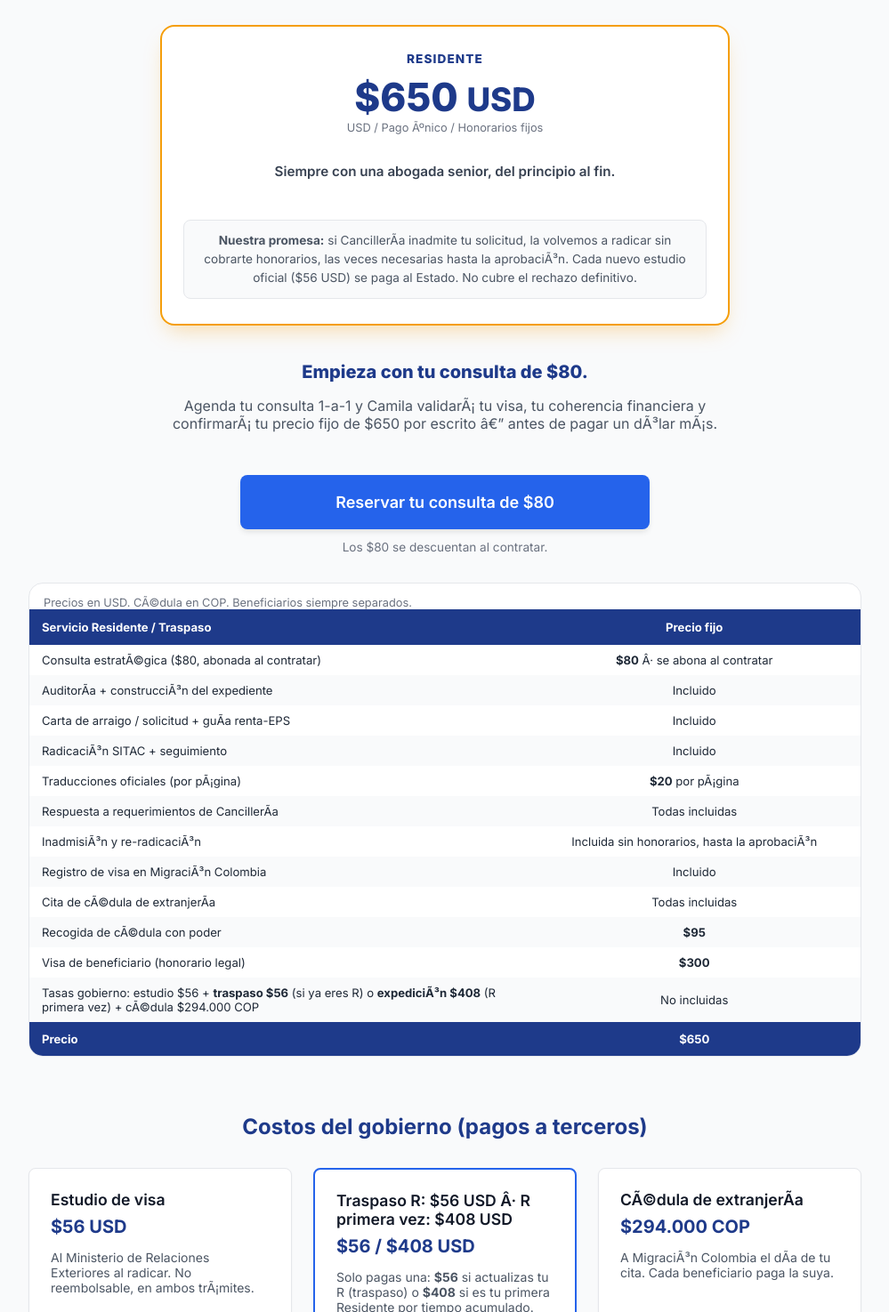
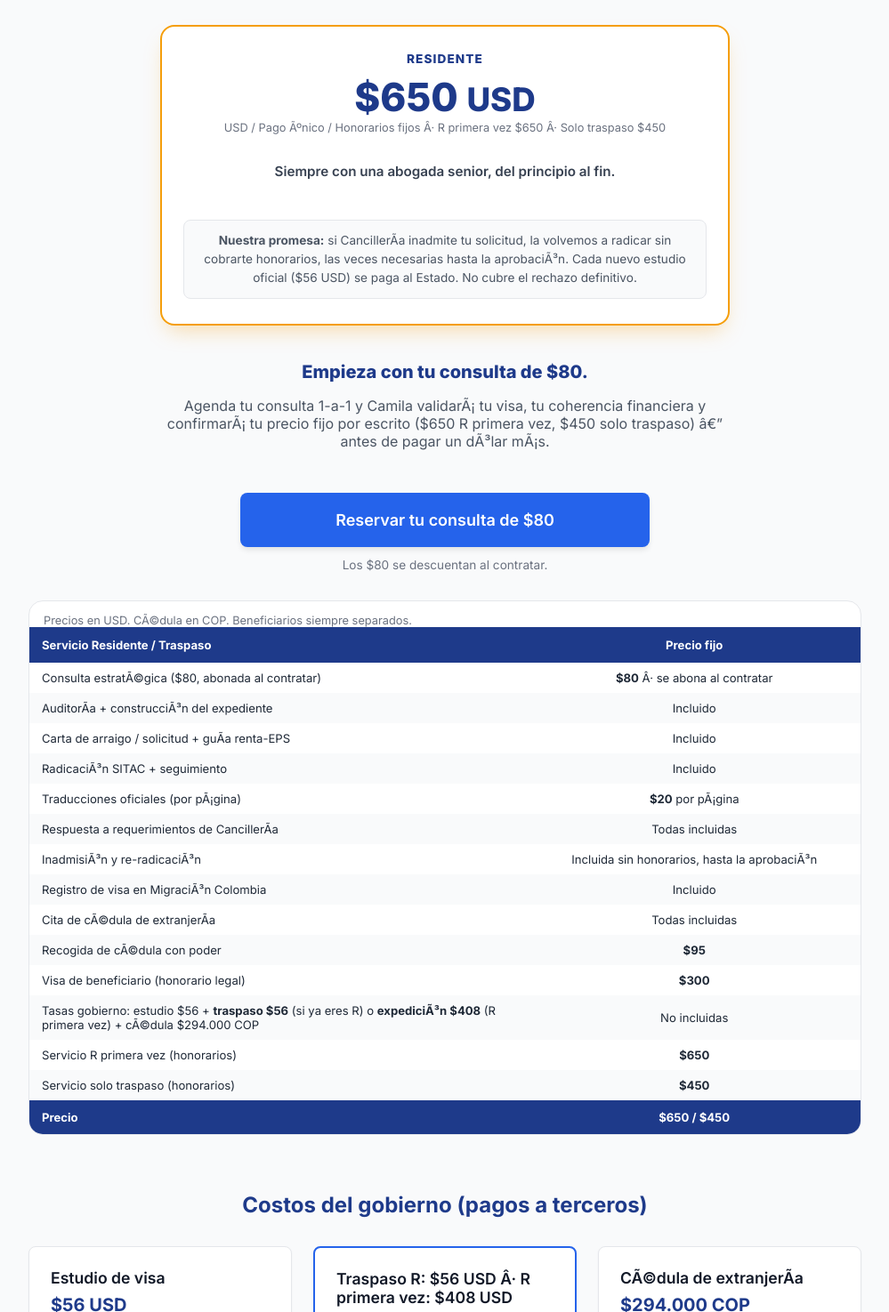
Before and after one commit to parquesino/residentvisa.colombianpassport.com, a plain HTML site: page index.html in a window 1280 px wide. Shown: the part 6860-8335 px from the top of the page at 89% size, without its empty margins (140-1139 px from the left). Drawn offline with Linux system fonts and the light colour scheme.

Commit message:
Residente: aclara traspaso $450 vs primera vez $650 en tabla y consulta

```diff
--- a/index.html
+++ b/index.html
@@ -606,7 +606,7 @@
                     <div class="plan-card hot" style="grid-column:1/-1; width:100%; max-width:640px; margin:0 auto; justify-self:center;">
                         <div class="plan-name">Residente</div>
                         <div class="plan-price">$650 <small>USD</small></div>
-                        <div class="plan-per">USD / Pago único / Honorarios fijos</div>
+                        <div class="plan-per">USD / Pago único / Honorarios fijos · R primera vez $650 · Solo traspaso $450</div>
                         <div class="plan-slogan">Siempre con una abogada senior, del principio al fin.</div>
                         <div class="plan-best"><strong>Nuestra promesa:</strong> si Cancillería inadmite tu solicitud, la volvemos a radicar sin cobrarte honorarios, las veces necesarias hasta la aprobación. Cada nuevo estudio oficial ($56 USD) se paga al Estado. No cubre el rechazo definitivo.</div>
                     </div>
@@ -614,7 +614,7 @@
 
                 <div style="text-align: center; margin: 2.5rem auto 0; max-width: 640px;">
                     <p style="color: #1E3A8A; font-size: 1.25rem; font-weight: 800; margin-bottom: 0.5rem;">Empieza con tu consulta de $80.</p>
-                    <p style="color: #4B5563; font-size: 1rem; margin-bottom: 1.5rem;">Agenda tu consulta 1-a-1 y Camila validará tu visa, tu coherencia financiera y confirmará tu precio fijo de $650 por escrito — antes de pagar un dólar más.</p>
+                    <p style="color: #4B5563; font-size: 1rem; margin-bottom: 1.5rem;">Agenda tu consulta 1-a-1 y Camila validará tu visa, tu coherencia financiera y confirmará tu precio fijo por escrito ($650 R primera vez, $450 solo traspaso) — antes de pagar un dólar más.</p>
                     <a href="https://calendar.app.google/PS9iqxJNidkL6LnV7" target="_blank" class="btn btn-blue" style="max-width: 460px; margin-left: auto; margin-right: auto;">Reservar tu consulta de $80</a>
                     <p style="font-size: 0.85rem; color: #6B7280; margin-top: 0.75rem;">Los $80 se descuentan al contratar.</p>
                 </div>
@@ -641,7 +641,9 @@
                         <tr style="background: #F9FAFB;"><td style="padding: 9px 14px;">Recogida de cédula con poder</td><td align="center"><b>$95</b></td></tr>
                         <tr><td style="padding: 9px 14px;">Visa de beneficiario (honorario legal)</td><td align="center"><b>$300</b></td></tr>
                         <tr style="background: #F9FAFB;"><td style="padding: 9px 14px;">Tasas gobierno: estudio $56 + <strong>traspaso $56</strong> (si ya eres R) o <strong>expedición $408</strong> (R primera vez) + cédula $294.000 COP</td><td align="center">No incluidas</td></tr>
-                        <tr style="background: #1e3a8a; color: #fff;"><td style="padding: 11px 14px;"><b>Precio</b></td><td align="center"><b>$650</b></td></tr>
+                        <tr><td style="padding: 9px 14px;">Servicio R primera vez (honorarios)</td><td align="center"><b>$650</b></td></tr>
+                        <tr style="background: #F9FAFB;"><td style="padding: 9px 14px;">Servicio solo traspaso (honorarios)</td><td align="center"><b>$450</b></td></tr>
+                        <tr style="background: #1e3a8a; color: #fff;"><td style="padding: 11px 14px;"><b>Precio</b></td><td align="center"><b>$650 / $450</b></td></tr>
                     </tbody>
                 </table>
                 </div>
```
Also changed, not shown: 1 other file.
